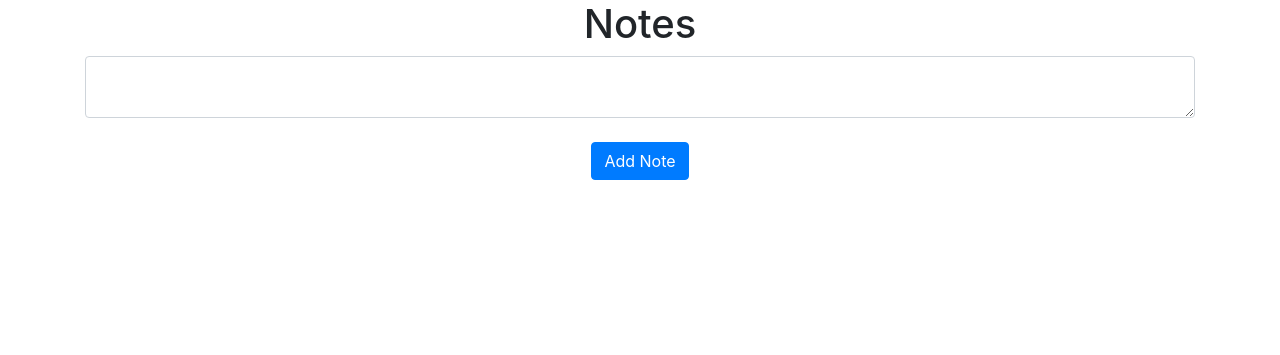
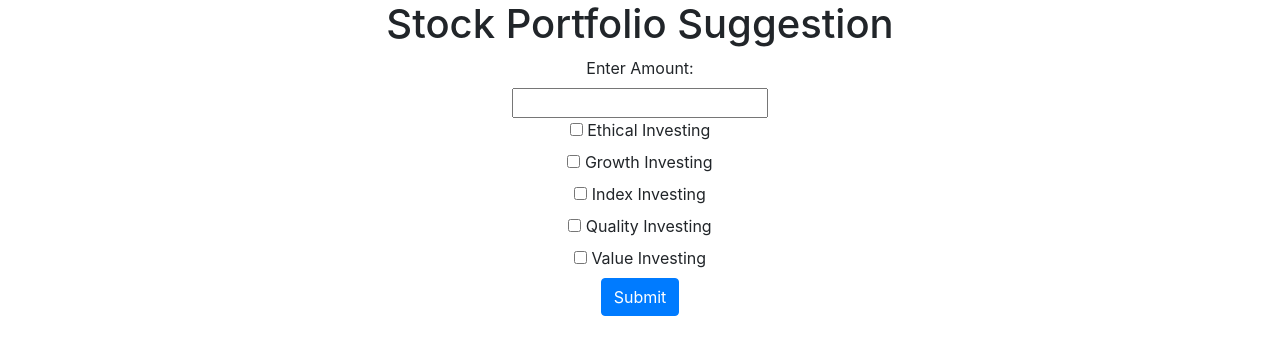
Before and after one commit to chetan8888/CMPE285-Project, a Flask app: page / in a window 1280 px wide. Shown: the part 56-411 px from the top of the page. Run offline with Flask 2, Linux system fonts and the light colour scheme; a user stored in the database is signed in; some libraries are stand-ins or nearby versions.

Commit message:
portfolio form added

```diff
--- a/website/templates/home.html
+++ b/website/templates/home.html
@@ -1,21 +1,35 @@
-{% extends "base.html" %} {% block title %}Home{% endblock %} {% block content
-    %}
-    <h1 align="center">Notes</h1>
-    <ul class="list-group list-group-flush" id="notes">
-      {% for note in user.notes %}
-      <li class="list-group-item">
-        {{ note.data }}
-        <button type="button" class="close" onClick="deleteNote({{ note.id }})">
-          <span aria-hidden="true">&times;</span>
-        </button>
-      </li>
-      {% endfor %}
-    </ul>
-    <form method="POST">
-      <textarea name="note" id="note" class="form-control"></textarea>
-      <br />
-      <div align="center">
-        <button type="submit" class="btn btn-primary">Add Note</button>
-      </div>
-    </form>
+{% extends "base.html" %}
+
+{% block title %} Home {% endblock %}
+
+{% block content %}
+<h1 align="center">Stock Portfolio Suggestion</h1>
+
+<form action="/portfolio" method="POST">
+  <div align="center">
+
+      <label for="fname">Enter Amount:</label><br>
+      <input type="text" id="amount" name="amount"><br>
+
+      <input type="checkbox" id="ethical_inv" name="ethical" value="1">
+      <label for="ethical_inv"> Ethical Investing </label><br>
+
+      <input type="checkbox" id="growth_inv" name="growth" value="1">
+      <label for="growth_inv"> Growth Investing </label><br>
+
+      <input type="checkbox" id="index_inv" name="index" value="1">
+      <label for="index_inv"> Index Investing </label><br>
+
+      <input type="checkbox" id="quality_inv" name="quality" value="1">
+      <label for="quality_inv"> Quality Investing </label><br>
+
+      <input type="checkbox" id="value_inv" name="value" value="1">
+      <label for="value_inv"> Value Investing </label><br>
+
+
+
+    <button type="submit" value="Submit" class="btn btn-primary">Submit</button>
+
+  </div>
+</form>
 {% endblock %}
--- a/website/views.py
+++ b/website/views.py
@@ -1,38 +1,46 @@
-from sys import flags
-from unicodedata import category
-from urllib import request
-from flask import Blueprint, render_template, request, jsonify
+from flask import Blueprint, render_template, request, flash, jsonify
 from flask_login import login_required, current_user
-from . models import Note
+from .models import Note
 from . import db
-from flask import flash
 import json
 
 views = Blueprint('views', __name__)
 
-@views.route('/', methods=['GET','POST'])
+
+@views.route('/', methods=['GET', 'POST'])
 @login_required
 def home():
-    if request.method == 'POST':
-        note = request.form.get('note')
-
-        if len(note) < 1:
-            flash('Note is too short!', category='error')
-        else:
-            new_note = Note(data=note, user_id=current_user.id)
-            db.session.add(new_note)
-            db.session.commit()
-            flash('Note added!', category='success')
-
     return render_template("home.html", user=current_user)
 
-@views.route('delete-note', methods=['POST'])
+
+@views.route('/delete-note', methods=['POST'])
 def delete_note():
-    data = json.loads(request.data)
-    noteId = data['noteId']
+    note = json.loads(request.data)
+    noteId = note['noteId']
     note = Note.query.get(noteId)
     if note:
         if note.user_id == current_user.id:
             db.session.delete(note)
             db.session.commit()
-            return jsonify({})
+
+    return jsonify({})
+
+def get_stocks(strategies):
+    return {}
+
+@views.route('/portfolio', methods=['POST','GET'])
+def portfolio():
+    stocks = {}
+    if request.method == 'POST':
+        strategies = []
+        amount = request.form.get('amount')
+        for strategy in request.form:
+            if request.form.get(strategy) == '1':
+                strategies.append(strategy)
+
+        print(amount ,strategies)
+
+        stocks = get_stocks(strategies)
+
+
+    return render_template("portfolio.html", user=current_user, stocks=stocks)
```
Also changed, not shown: website/auth.py (+15 -11 lines), website/templates/portfolio.html (added, +7 -0 lines), website/database.db.
